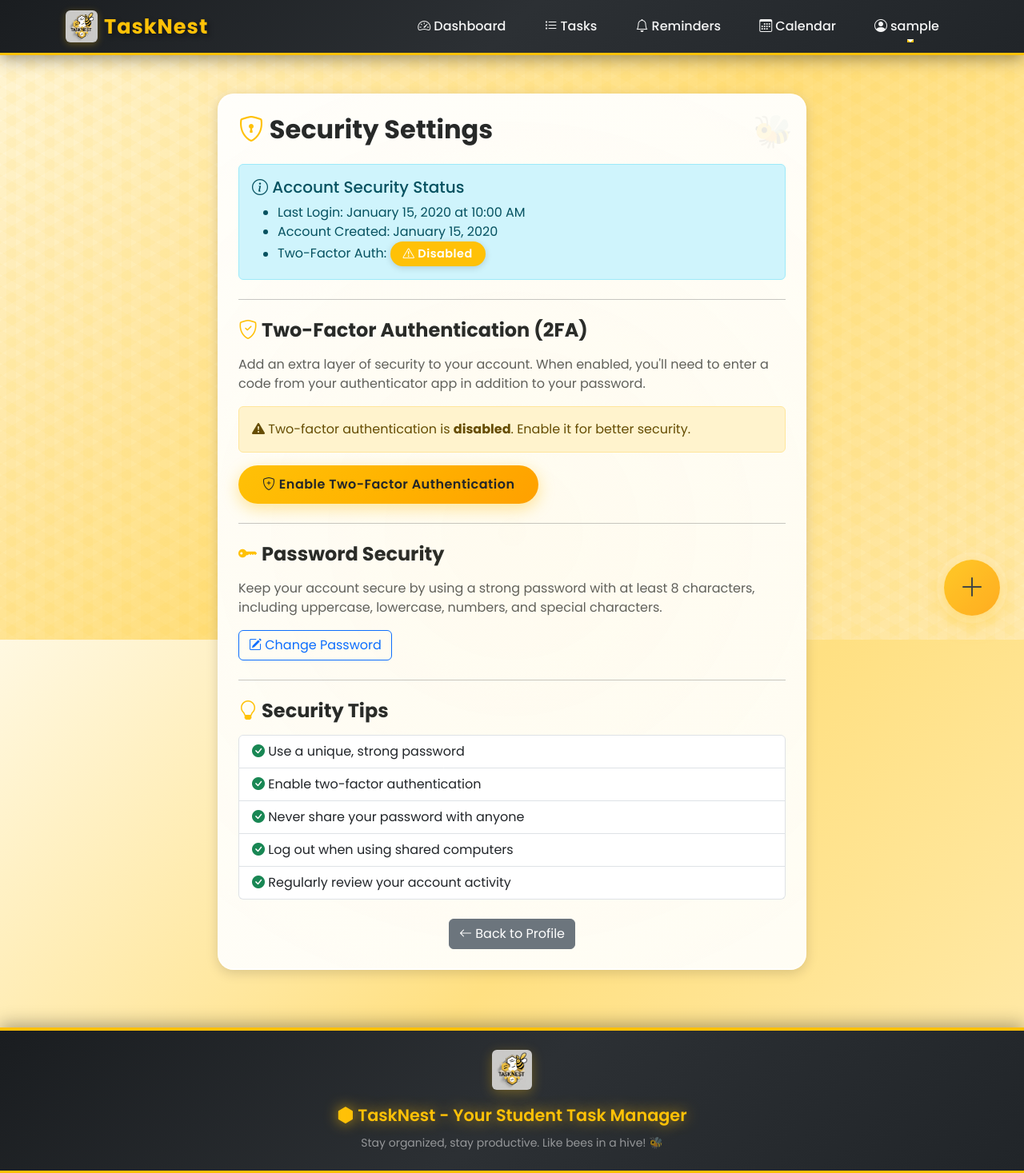
After one commit to Shone-Kahuria/TaskNest, a Flask app: page /security in a window 1280 px wide. The commit adds this page. Shown: the whole page at 80% size. Run offline with Flask 3, Linux system fonts and the light colour scheme; a user stored in the database is signed in; tables that the repository leaves empty hold one stand-in row (values such as "Sample post"); data that the repository does not hold is empty; some libraries are stand-ins or nearby versions.

Commit message:
Implement two-factor authentication (2FA) feature, including security settings page, 2FA setup, and verification process

```diff
--- a/Templates/profile.html
+++ b/Templates/profile.html
@@ -41,6 +41,9 @@
                         <a href="{{ url_for('edit_profile') }}" class="btn btn-honey">
                             <i class="bi bi-pencil-square"></i> Edit Profile
                         </a>
+                        <a href="{{ url_for('security') }}" class="btn btn-honey">
+                            <i class="bi bi-shield-lock"></i> Security Settings
+                        </a>
                         <a href="{{ url_for('dashboard') }}" class="btn btn-honey">
                             <i class="bi bi-speedometer2"></i> Go to Dashboard
                         </a>
--- a/Templates/profile_edit.html
+++ b/Templates/profile_edit.html
@@ -12,6 +12,7 @@
                 </h2>
 
                 <form method="POST" action="{{ url_for('edit_profile') }}">
+                    <input type="hidden" name="csrf_token" value="{{ csrf_token() }}"/>
 
                     <div class="mb-4">
                         <label class="form-label"><i class="bi bi-person"></i> Username</label>
--- /dev/null
+++ b/Templates/security.html
@@ -0,0 +1,134 @@
+{% extends "base.html" %}
+
+{% block title %}Security Settings - TaskNest{% endblock %}
+
+{% block content %}
+<div class="container">
+    <div class="row justify-content-center">
+        <div class="col-md-8">
+            <div class="honeycomb-card p-4">
+                <h2 class="fw-bold mb-4">
+                    <i class="bi bi-shield-lock text-honey"></i> Security Settings
+                </h2>
+
+                <!-- Account Security Overview -->
+                <div class="alert alert-info mb-4">
+                    <h5><i class="bi bi-info-circle"></i> Account Security Status</h5>
+                    <ul class="mb-0">
+                        <li>Last Login: {{ current_user.last_login.strftime('%B %d, %Y at %I:%M %p') if current_user.last_login else 'N/A' }}</li>
+                        <li>Account Created: {{ current_user.created_at.strftime('%B %d, %Y') }}</li>
+                        <li>Two-Factor Auth:
+                            {% if current_user.two_factor_enabled %}
+                                <span class="badge bg-success"><i class="bi bi-check-circle"></i> Enabled</span>
+                            {% else %}
+                                <span class="badge bg-warning"><i class="bi bi-exclamation-triangle"></i> Disabled</span>
+                            {% endif %}
+                        </li>
+                    </ul>
+                </div>
+
+                <hr class="my-4">
+
+                <!-- Two-Factor Authentication Section -->
+                <div class="mb-4">
+                    <h4 class="fw-bold mb-3">
+                        <i class="bi bi-shield-check text-honey"></i> Two-Factor Authentication (2FA)
+                    </h4>
+                    <p class="text-muted">
+                        Add an extra layer of security to your account. When enabled, you'll need to enter a code from your authenticator app in addition to your password.
+                    </p>
+
+                    {% if current_user.two_factor_enabled %}
+                        <div class="alert alert-success">
+                            <i class="bi bi-check-circle-fill"></i> Two-factor authentication is <strong>enabled</strong>. Your account is more secure!
+                        </div>
+
+                        <button class="btn btn-danger" onclick="disable2FA()">
+                            <i class="bi bi-x-circle"></i> Disable Two-Factor Authentication
+                        </button>
+                    {% else %}
+                        <div class="alert alert-warning">
+                            <i class="bi bi-exclamation-triangle-fill"></i> Two-factor authentication is <strong>disabled</strong>. Enable it for better security.
+                        </div>
+
+                        <a href="{{ url_for('enable_2fa') }}" class="btn btn-honey">
+                            <i class="bi bi-shield-plus"></i> Enable Two-Factor Authentication
+                        </a>
+                    {% endif %}
+                </div>
+
+                <hr class="my-4">
+
+                <!-- Password Security -->
+                <div class="mb-4">
+                    <h4 class="fw-bold mb-3">
+                        <i class="bi bi-key-fill text-honey"></i> Password Security
+                    </h4>
+                    <p class="text-muted">
+                        Keep your account secure by using a strong password with at least 8 characters, including uppercase, lowercase, numbers, and special characters.
+                    </p>
+                    <a href="{{ url_for('edit_profile') }}" class="btn btn-outline-primary">
+                        <i class="bi bi-pencil-square"></i> Change Password
+                    </a>
+                </div>
+
+                <hr class="my-4">
+
+                <!-- Security Tips -->
+                <div class="mb-3">
+                    <h4 class="fw-bold mb-3">
+                        <i class="bi bi-lightbulb text-honey"></i> Security Tips
+                    </h4>
+                    <ul class="list-group">
+                        <li class="list-group-item">
+                            <i class="bi bi-check-circle-fill text-success"></i> Use a unique, strong password
+                        </li>
+                        <li class="list-group-item">
+                            <i class="bi bi-check-circle-fill text-success"></i> Enable two-factor authentication
+                        </li>
+                        <li class="list-group-item">
+                            <i class="bi bi-check-circle-fill text-success"></i> Never share your password with anyone
+                        </li>
+                        <li class="list-group-item">
+                            <i class="bi bi-check-circle-fill text-success"></i> Log out when using shared computers
+                        </li>
+                        <li class="list-group-item">
+                            <i class="bi bi-check-circle-fill text-success"></i> Regularly review your account activity
+                        </li>
+                    </ul>
+                </div>
+
+                <div class="text-center mt-4">
+                    <a href="{{ url_for('profile') }}" class="btn btn-secondary">
+                        <i class="bi bi-arrow-left"></i> Back to Profile
+                    </a>
+                </div>
+            </div>
+        </div>
+    </div>
+</div>
+
+<script>
+function disable2FA() {
+    if (confirm('Are you sure you want to disable two-factor authentication? This will make your account less secure.')) {
+        fetch('/disable-2fa', {
+            method: 'POST',
+            headers: {
+                'Content-Type': 'application/json'
+            }
+        })
+        .then(response => response.json())
+        .then(data => {
+            if (data.success) {
+                window.location.reload();
+            } else {
+                alert('Error: ' + data.error);
+            }
+        })
+        .catch(error => {
+            alert('An error occurred. Please try again.');
+        });
+    }
+}
+</script>
+{% endblock %}
--- a/app.py
+++ b/app.py
@@ -1,16 +1,18 @@
-from flask import Flask, render_template, redirect, url_for, flash, request, jsonify, send_from_directory
+from flask import Flask, render_template, redirect, url_for, flash, request, jsonify, send_from_directory, session
 from flask_login import LoginManager, login_user, logout_user, login_required, current_user
 from flask_migrate import Migrate
 from flask_wtf.csrf import CSRFProtect
 from datetime import datetime, timedelta
 from config import Config
 from models import db, User, Task, Reminder, Progress, Exam
-from forms import RegistrationForm, LoginForm, TaskForm, ReminderForm, ProgressForm
+from forms import RegistrationForm, LoginForm, TaskForm, ReminderForm, ProgressForm, TwoFactorForm, Enable2FAForm
 from apscheduler.schedulers.background import BackgroundScheduler
 from sqlalchemy.exc import IntegrityError, OperationalError
 import os
 import csv
-from io import StringIO
+from io import StringIO, BytesIO
+import qrcode
+import base64
 
 app = Flask(__name__)
 app.config.from_object(Config)
@@ -135,13 +137,91 @@
     if form.validate_on_submit():
         user = User.query.filter_by(username=form.username.data).first()
 
-        if user and user.check_password(form.password.data):
+        if not user:
+            flash('Invalid username or password.', 'danger')
+            return render_template('login.html', form=form)
+
+        # Check if account is locked
+        if user.is_account_locked():
+            lockout_time = (user.account_locked_until - datetime.utcnow()).total_seconds() / 60
+            flash(f'Account is locked due to multiple failed login attempts. Try again in {int(lockout_time)} minutes.', 'danger')
+            return render_template('login.html', form=form)
+
+        # Verify password
+        if not user.check_password(form.password.data):
+            # Increment failed attempts
+            user.failed_login_attempts += 1
+
+            # Lock account after 5 failed attempts for 15 minutes
+            if user.failed_login_attempts >= 5:
+                user.account_locked_until = datetime.utcnow() + timedelta(minutes=15)
+                db.session.commit()
+                flash('Account locked due to too many failed login attempts. Please try again in 15 minutes.', 'danger')
+            else:
+                remaining_attempts = 5 - user.failed_login_attempts
+                db.session.commit()
+                flash(f'Invalid password. {remaining_attempts} attempts remaining before account lockout.', 'danger')
+
+            return render_template('login.html', form=form)
+
+        # Reset failed attempts on successful password verification
+        user.failed_login_attempts = 0
+        user.account_locked_until = None
+
+        # Check if 2FA is enabled
+        if user.two_factor_enabled:
+            # Store user_id in session temporarily for 2FA verification
+            session['pending_2fa_user_id'] = user.id
+            db.session.commit()
+            return redirect(url_for('verify_2fa'))
+
+        # Complete login if no 2FA
+        user.last_login = datetime.utcnow()
+        db.session.commit()
+
+        login_user(user)
+        next_page = request.args.get('next')
+        flash(f'Welcome back, {user.full_name or user.username}!', 'success')
+        return redirect(next_page) if next_page else redirect(url_for('dashboard'))
+
+    return render_template('login.html', form=form)
+
+
+@app.route('/verify-2fa', methods=['GET', 'POST'])
+def verify_2fa():
+    """Verify 2FA token during login"""
+    if current_user.is_authenticated:
+        return redirect(url_for('dashboard'))
+
+    user_id = session.get('pending_2fa_user_id')
+    if not user_id:
+        flash('Invalid session. Please login again.', 'danger')
+        return redirect(url_for('login'))
+
+    user = User.query.get(user_id)
+    if not user:
+        session.pop('pending_2fa_user_id', None)
+        flash('User not found.', 'danger')
+        return redirect(url_for('login'))
+
+    form = TwoFactorForm()
+    if form.validate_on_submit():
+        if user.verify_2fa_token(form.token.data):
+            # Clear the pending session
+            session.pop('pending_2fa_user_id', None)
+
+            # Update last login
+            user.last_login = datetime.utcnow()
+            db.session.commit()
+
+            # Complete login
             login_user(user)
-            next_page = request.args.get('next')
             flash(f'Welcome back, {user.full_name or user.username}!', 'success')
-            return redirect(next_page) if next_page else redirect(url_for('dashboard'))
+            return redirect(url_for('dashboard'))
         else:
-            flash('Invalid username or password.', 'danger')
+            flash('Invalid verification code. Please try again.', 'danger')
+
+    return render_template('verify_2fa.html', form=form)
 
     return render_template('login.html', form=form)
 
@@ -513,6 +593,72 @@
     return render_template('profile.html')
 
 
+@app.route('/security')
+@login_required
+def security():
+    """Security settings page"""
+    return render_template('security.html')
+
+
+@app.route('/enable-2fa', methods=['GET', 'POST'])
+@login_required
+def enable_2fa():
+    """Enable 2FA for the current user"""
+    if current_user.two_factor_enabled:
+        flash('Two-factor authentication is already enabled.', 'info')
+        return redirect(url_for('security'))
+
+    # Generate QR code
+    if not current_user.two_factor_secret:
+        current_user.generate_2fa_secret()
+        db.session.commit()
+
+    form = Enable2FAForm()
+
+    if form.validate_on_submit():
+        # Verify the token before enabling
+        if current_user.verify_2fa_token(form.token.data):
+            current_user.two_factor_enabled = True
+            db.session.commit()
+            flash('Two-factor authentication has been enabled successfully!', 'success')
+            return redirect(url_for('security'))
+        else:
+            flash('Invalid verification code. Please try again.', 'danger')
+
+    # Generate QR code
+    uri = current_user.get_2fa_uri()
+    qr = qrcode.QRCode(version=1, box_size=10, border=5)
+    qr.add_data(uri)
+    qr.make(fit=True)
+    img = qr.make_image(fill_color="black", back_color="white")
+
+    # Convert to base64 for display
+    buffered = BytesIO()
+    img.save(buffered, format="PNG")
+    img_str = base64.b64encode(buffered.getvalue()).decode()
+
+    return render_template('enable_2fa.html', form=form, qr_code=img_str, secret=current_user.two_factor_secret)
+
+
+@app.route('/disable-2fa', methods=['POST'])
+@login_required
+@csrf.exempt
+def disable_2fa():
+    """Disable 2FA for the current user"""
+    try:
+        if not current_user.two_factor_enabled:
+            return jsonify({'error': 'Two-factor authentication is not enabled'}), 400
+
+        current_user.two_factor_enabled = False
+        current_user.two_factor_secret = None
+        db.session.commit()
+
+        flash('Two-factor authentication has been disabled.', 'success')
+        return jsonify({'success': True})
+    except Exception as e:
+        return jsonify({'error': str(e)}), 500
+
+
 @app.route('/favicon.ico')
 def favicon():
     return send_from_directory(os.path.join(app.root_path, 'static/images'),
--- a/requirements.txt
+++ b/requirements.txt
@@ -9,6 +9,9 @@
 APScheduler==3.10.4
 Werkzeug==3.0.1
 WTForms==3.1.1
+pyotp==2.9.0
+qrcode==7.4.2
+Pillow==10.1.0
 
 # alembic==1.17.1
 # APScheduler==3.10.4
```
Also changed, not shown: Templates/enable_2fa.html (added, +105 -0 lines), Templates/verify_2fa.html (added, +50 -0 lines), forms.py (+71 -7 lines), models.py (+43 -0 lines).
